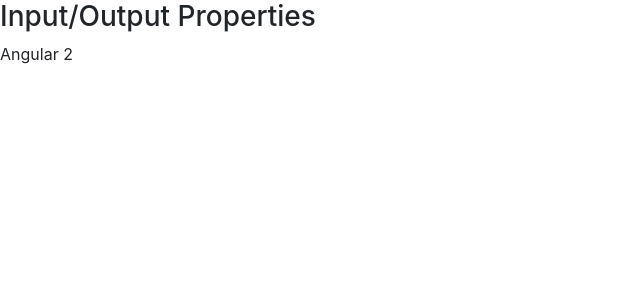
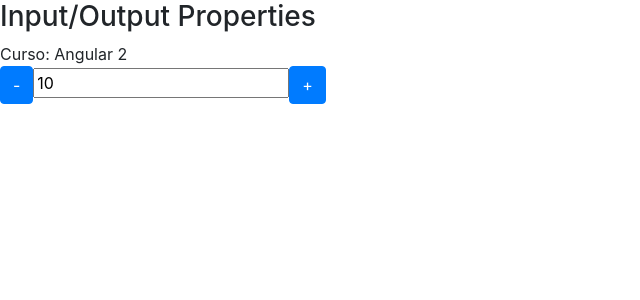
Before and after one commit to PedroFerreiraCJr/angular-intro, an Angular app: page / in a window 1280 px wide. Shown: the top 300 px of the page, without its empty margins (0-640 px from the left). Built offline with nearby package versions, Linux system fonts and the light colour scheme.

Commit message:
aula sobre output property, eventemitter

```diff
--- a/src/app/data-binding/data-binding.component.html
+++ b/src/app/data-binding/data-binding.component.html
@@ -117,5 +117,7 @@
 
     <div>
         <app-curso [nome]="nomeDoCurso"></app-curso>
+
+        <contador valor="10" (mudou)="onMudouValor($event)"></contador>
     </div>
 </section>
--- a/src/app/data-binding/data-binding.component.ts
+++ b/src/app/data-binding/data-binding.component.ts
@@ -61,4 +61,9 @@
   public onMouseOverOut(): void {
     this.isMouseOver = !this.isMouseOver;
   }
+
+  // Output Property
+  public onMudouValor(event: any): void {
+    console.log(event);
+  }
 }
--- a/src/app/data-binding/data-binding.module.ts
+++ b/src/app/data-binding/data-binding.module.ts
@@ -3,7 +3,9 @@
 import { FormsModule } from '@angular/forms';
 
 import { DataBindingComponent } from './data-binding.component';
+
 import { InputPropertyModule } from './../input-property/input-property.module';
+import { OutputPropertyModule } from './../output-property/output-property.module';
 
 
 @NgModule({
@@ -11,7 +13,8 @@
   imports: [
     CommonModule,
     FormsModule,
-    InputPropertyModule
+    InputPropertyModule,
+    OutputPropertyModule
   ],
   exports: [DataBindingComponent]
 })
--- a/src/app/input-property/input-property.component.html
+++ b/src/app/input-property/input-property.component.html
@@ -1 +1 @@
-{{ nomeCurso }}
+Curso: {{ nomeCurso }}
--- /dev/null
+++ b/src/app/output-property/output-property.component.html
@@ -0,0 +1,5 @@
+<div>
+    <button class="btn btn-primary" (click)="decrementar()">-</button>
+    <input type="text" [value]="valor" readonly>
+    <button class="btn btn-primary" (click)="incrementar()">+</button>
+</div>
--- /dev/null
+++ b/src/app/output-property/output-property.component.ts
@@ -0,0 +1,29 @@
+import { Component, EventEmitter, Input, Output } from '@angular/core';
+
+@Component({
+  selector: 'contador',
+  templateUrl: './output-property.component.html',
+  styleUrls: ['./output-property.component.css'],
+  /*
+    Opcionalmente, poderia ter sido declardo desta forma
+    outputs: ['mudou']
+  */
+})
+export class OutputPropertyComponent {
+  @Input()
+  valor: string = '0';
+
+  // deve ser utilizado esse decorator para expor um evento deste componente
+  @Output('mudou')
+  mudouEventEmitter = new EventEmitter<{valor: string}>();
+
+  public incrementar(): void {
+    this.valor = parseInt(this.valor, 10) + 1 + '';
+    this.mudouEventEmitter.emit({valor: this.valor});
+  }
+
+  public decrementar(): void {
+    this.valor = parseInt(this.valor, 10) - 1 + '';
+    this.mudouEventEmitter.emit({valor: this.valor});
+  }
+}
```
Also changed, not shown: src/app/input-property/input-property.component.ts (+5 -5 lines), src/app/output-property/output-property.module.ts (added, +17 -0 lines), src/app/output-property/output-property.component.css (added), 1 other file (tests, documents, lock files or other folders).
